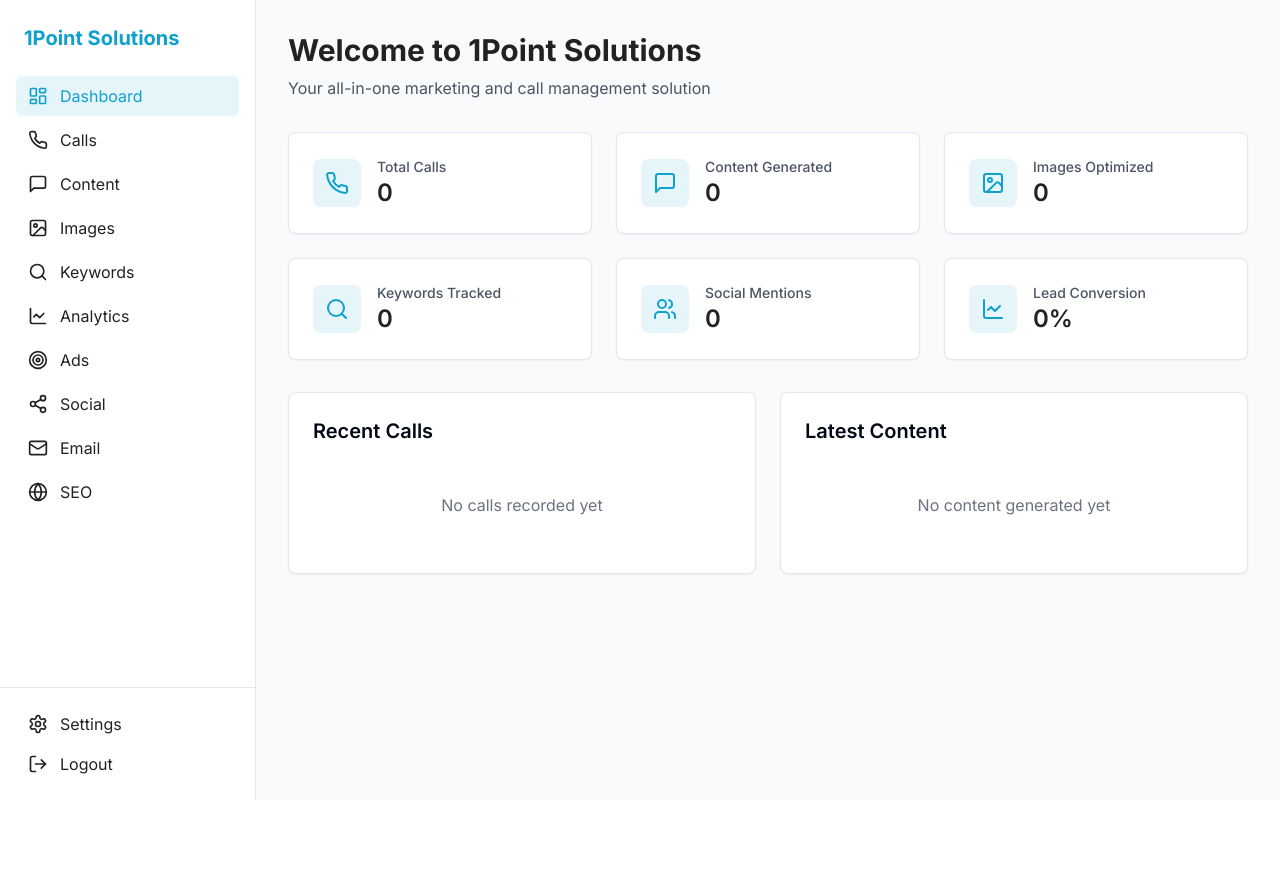
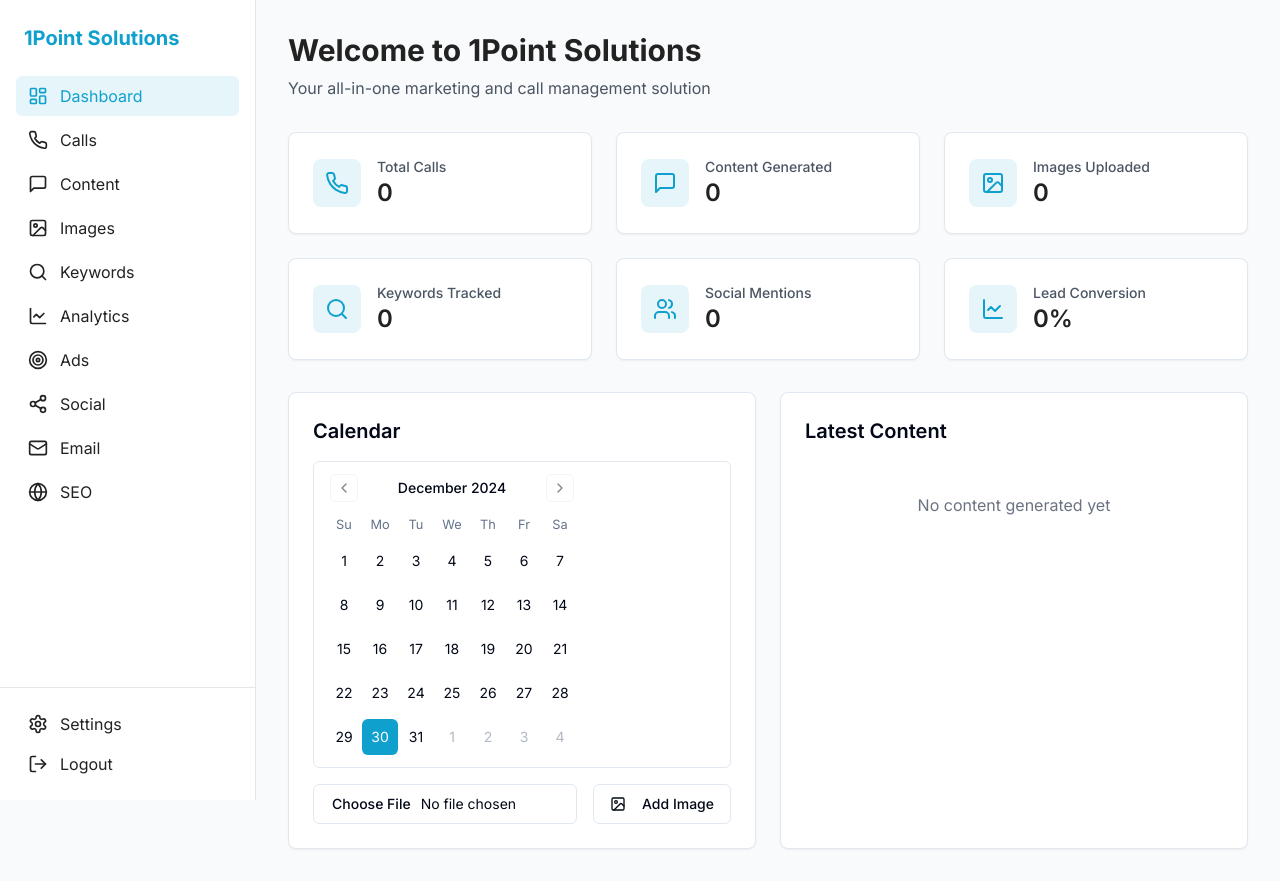
Before and after one commit to weeedi420/1pointsolutions, a React (Vite) app: page / in a window 1280 px wide. Before the commit the page ends 800 px from the top, so only its background shows below. Built offline with nearby package versions, Linux system fonts and the light colour scheme; what @vapi-ai/web would draw is missing.

Commit message:
Add image upload feature for calendar
Implement functionality to allow users to add images to the calendar, enhancing the visual representation and usability of the calendar feature.
[skip gpt_engineer]

```diff
--- a/src/pages/Index.tsx
+++ b/src/pages/Index.tsx
@@ -1,16 +1,21 @@
 import DashboardLayout from "@/components/layout/DashboardLayout";
 import { Card } from "@/components/ui/card";
-import { Phone, MessageSquare, Image, Search, Users, LineChart } from "lucide-react";
+import { Phone, MessageSquare, Image, Search, Users, LineChart, Calendar as CalendarIcon } from "lucide-react";
 import { useQuery } from "@tanstack/react-query";
-
-const VAPI_API_KEY = "3fa8e663-5960-4fb6-9637-ac96e864a340";
+import { Calendar } from "@/components/ui/calendar";
+import { useState } from "react";
+import { Button } from "@/components/ui/button";
+import { Input } from "@/components/ui/input";
+import { useToast } from "@/hooks/use-toast";
 
 const Index = () => {
+  const [selectedDate, setSelectedDate] = useState<Date | undefined>(new Date());
+  const [calendarImages, setCalendarImages] = useState<{[key: string]: string}>({});
+  const { toast } = useToast();
+
   const { data: callStats, isLoading } = useQuery({
     queryKey: ['callStats'],
     queryFn: async () => {
-      // This is a placeholder for the Vapi API call
-      // We'll implement the actual API integration in the next iteration
       return {
         totalCalls: 0,
         averageDuration: '0:00',
@@ -19,10 +24,29 @@ const Index = () => {
     },
   });
 
+  const handleImageUpload = (event: React.ChangeEvent<HTMLInputElement>) => {
+    const file = event.target.files?.[0];
+    if (file && selectedDate) {
+      const reader = new FileReader();
+      reader.onloadend = () => {
+        const dateKey = selectedDate.toISOString().split('T')[0];
+        setCalendarImages(prev => ({
+          ...prev,
+          [dateKey]: reader.result as string
+        }));
+        toast({
+          title: "Success",
+          description: "Image added to calendar",
+        });
+      };
+      reader.readAsDataURL(file);
+    }
+  };
+
   const stats = [
     { label: "Total Calls", value: isLoading ? "..." : callStats?.totalCalls || "0", icon: Phone },
     { label: "Content Generated", value: "0", icon: MessageSquare },
-    { label: "Images Optimized", value: "0", icon: Image },
+    { label: "Images Uploaded", value: Object.keys(calendarImages).length.toString(), icon: Image },
     { label: "Keywords Tracked", value: "0", icon: Search },
     { label: "Social Mentions", value: "0", icon: Users },
     { label: "Lead Conversion", value: "0%", icon: LineChart },
@@ -60,9 +84,39 @@ const Index = () => {
 
         <div className="grid grid-cols-1 lg:grid-cols-2 gap-6">
           <Card className="p-6">
-            <h2 className="text-xl font-semibold mb-4">Recent Calls</h2>
-            <div className="text-center text-gray-500 py-8">
-              {isLoading ? "Loading call data..." : "No calls recorded yet"}
+            <h2 className="text-xl font-semibold mb-4">Calendar</h2>
+            <div className="flex flex-col space-y-4">
+              <Calendar
+                mode="single"
+                selected={selectedDate}
+                onSelect={setSelectedDate}
+                className="rounded-md border"
+              />
+              {selectedDate && (
+                <div className="space-y-4">
+                  <div className="flex items-center gap-4">
+                    <Input
+                      type="file"
+                      accept="image/*"
+                      onChange={handleImageUpload}
+                      className="cursor-pointer"
+                    />
+                    <Button variant="outline">
+                      <Image className="h-4 w-4 mr-2" />
+                      Add Image
+                    </Button>
+                  </div>
+                  {selectedDate && calendarImages[selectedDate.toISOString().split('T')[0]] && (
+                    <div className="mt-4">
+                      <img
+                        src={calendarImages[selectedDate.toISOString().split('T')[0]]}
+                        alt="Calendar entry"
+                        className="max-w-full h-auto rounded-lg"
+                      />
+                    </div>
+                  )}
+                </div>
+              )}
             </div>
           </Card>
 
```
